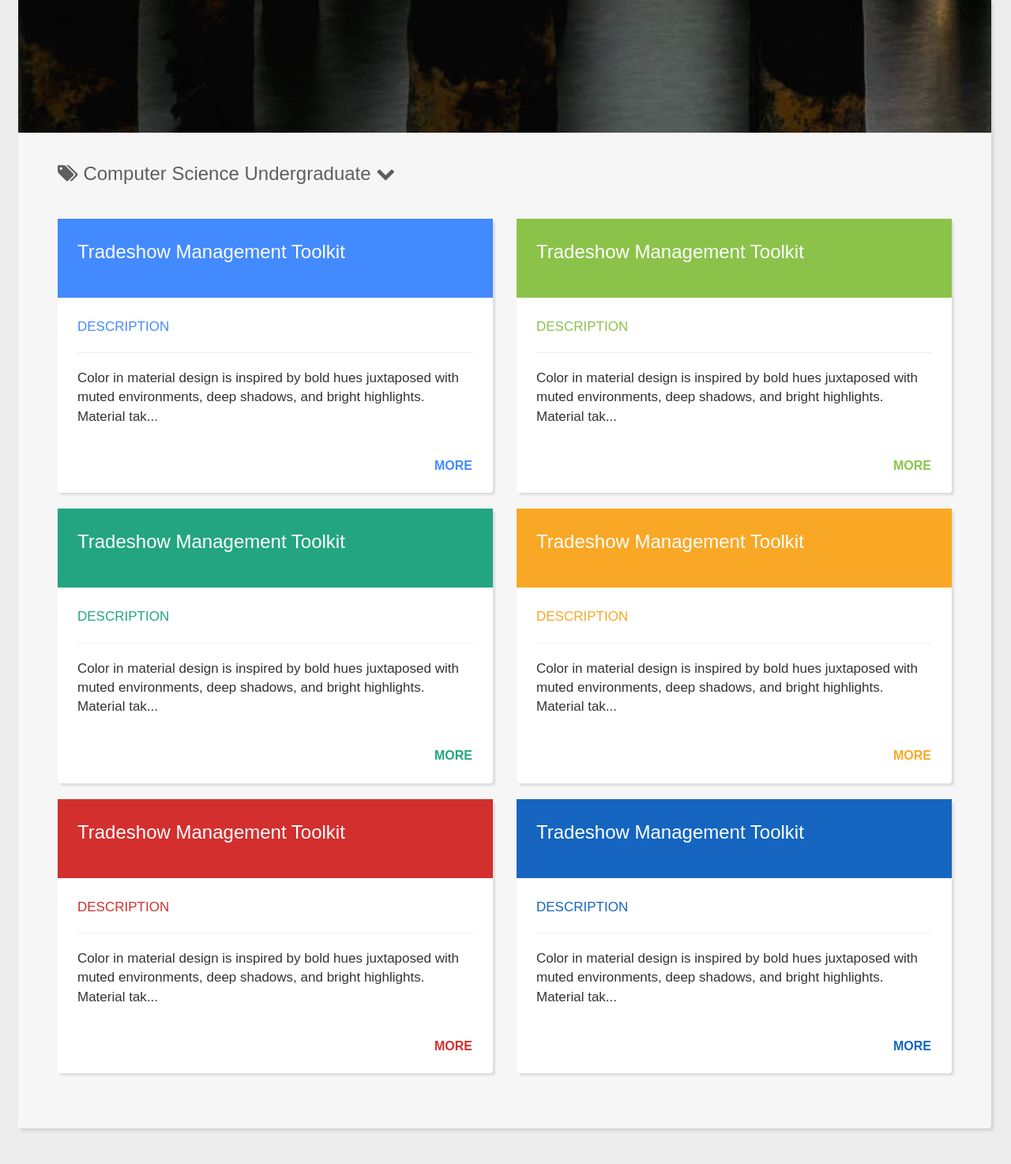
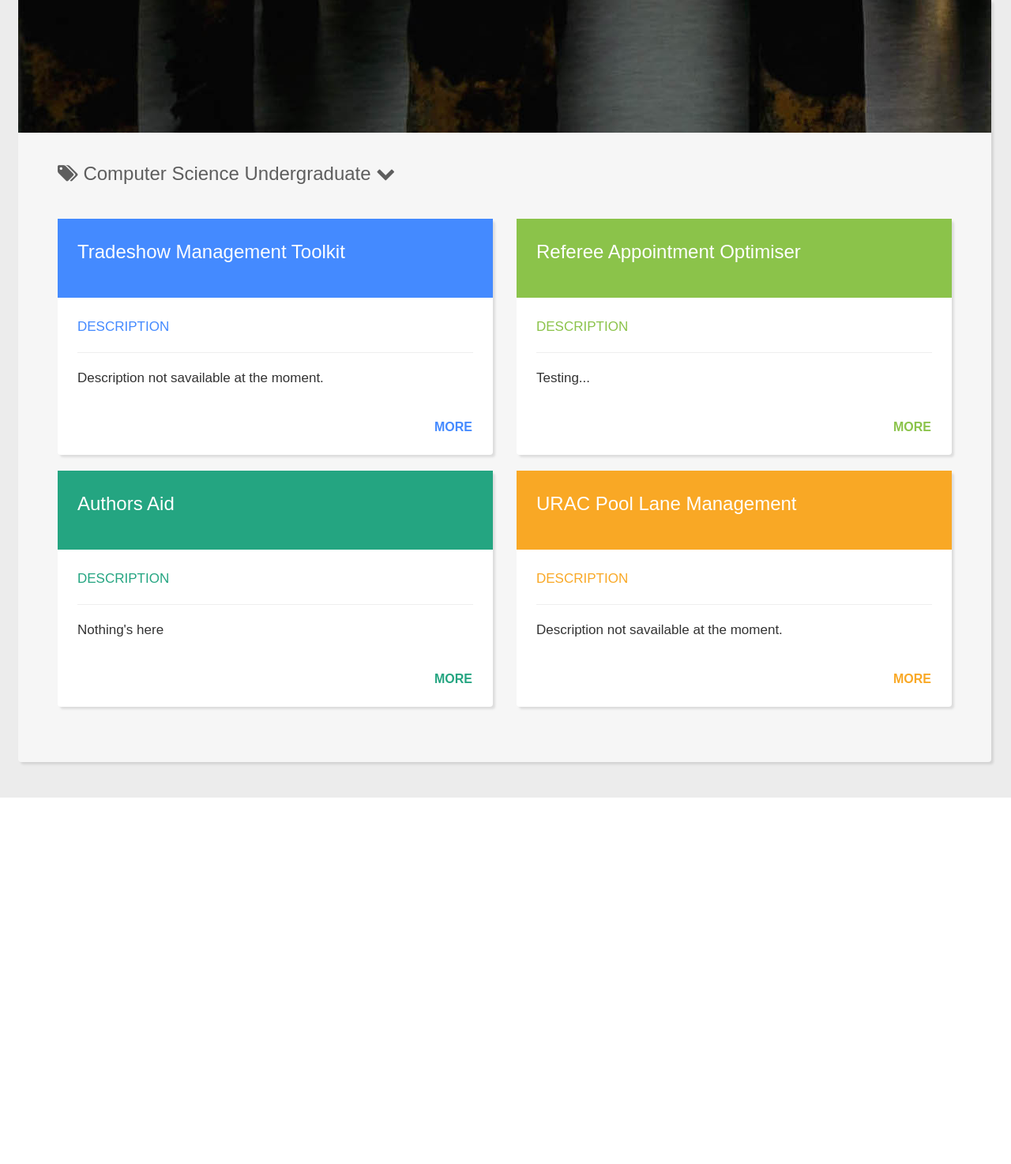
Before and after one commit to tommy2018/projectbaconx, a PHP site: page / in a window 1280 px wide. Shown: the part 181-1655 px from the top of the page at 79% size. After the commit the page ends 1191 px from the top, so only its background shows below. Run offline with PHP 8.4, Linux system fonts and the light colour scheme; some libraries are stand-ins or nearby versions.

Commit message:
For demo only

```diff
--- a/templates/template-home.php
+++ b/templates/template-home.php
@@ -49,6 +49,29 @@ $(document).ready(function(e) {
 		error: function(data) {
 			alert('error');
 		}
+	});
+
+	/* FOR DEMO ONLY */
+	var temp22 = $('.event_card_content_entity_card_buttons_area button');
+	temp22.on('click', function() {
+		window.location.href = '/project/1';
+	});
+
+	$('#event_card_dropdown_menu li').on('click', function() {
+
+		var current = $('#event_card_dropdown_menu_toggle span').html();
+
+		$('#event_card_dropdown_menu_toggle span').html($(this).html());
+		$(this).html(current);
+
+		if ($('#event_card_dropdown_menu_toggle span').html() == 'Computer Science Undergraduate') {
+			$('#event_card_content_area').show();
+			$('#empty_list').hide();
+		} else {
+			$('#event_card_content_area').hide();
+			$('#empty_list').show();
+		}
+
 	});
 });
 
@@ -128,7 +151,7 @@ function newProjectCard(id, name, description, index) {
                     <div class="event_card_content_entity_card_description_area">
                       <div class="event_card_content_text_color_1">DESCRIPTION</div>
                       <hr>
-                      <div>Color in material design is inspired by bold hues juxtaposed with muted environments, deep shadows, and bright highlights. Material tak...</div>
+                      <div>Description not savailable at the moment.</div>
                     </div>
                     <div class="event_card_content_entity_card_buttons_area">
                       <button class="text_button event_card_content_text_color_1">MORE</button>
@@ -138,11 +161,11 @@ function newProjectCard(id, name, description, index) {
                 </div>
                 <div class="col-lg-6">
                   <div class="card" >
-                    <div class="event_card_content_entity_card_title event_card_content_bg_color_2">Tradeshow Management Toolkit</div>
+                    <div class="event_card_content_entity_card_title event_card_content_bg_color_2">Referee Appointment Optimiser</div>
                     <div class="event_card_content_entity_card_description_area">
                       <div class="event_card_content_text_color_2">DESCRIPTION</div>
                       <hr>
-                      <div>Color in material design is inspired by bold hues juxtaposed with muted environments, deep shadows, and bright highlights. Material tak...</div>
+                      <div>Testing...</div>
                     </div>
                     <div class="event_card_content_entity_card_buttons_area">
                       <button class="text_button event_card_content_text_color_2">MORE</button>
@@ -154,11 +177,11 @@ function newProjectCard(id, name, description, index) {
               <div class="row">
                 <div class="col-lg-6">
                   <div class="card" >
-                    <div class="event_card_content_entity_card_title event_card_content_bg_color_3">Tradeshow Management Toolkit</div>
+                    <div class="event_card_content_entity_card_title event_card_content_bg_color_3">Authors Aid</div>
                     <div class="event_card_content_entity_card_description_area">
                       <div class="event_card_content_text_color_3">DESCRIPTION</div>
                       <hr>
-                      <div>Color in material design is inspired by bold hues juxtaposed with muted environments, deep shadows, and bright highlights. Material tak...</div>
+                      <div>Nothing's here</div>
                     </div>
                     <div class="event_card_content_entity_card_buttons_area">
                       <button class="text_button event_card_content_text_color_3">MORE</button>
@@ -168,11 +191,11 @@ function newProjectCard(id, name, description, index) {
                 </div>
                 <div class="col-lg-6">
                   <div class="card" >
-                    <div class="event_card_content_entity_card_title event_card_content_bg_color_4">Tradeshow Management Toolkit</div>
+                    <div class="event_card_content_entity_card_title event_card_content_bg_color_4">URAC Pool Lane Management</div>
                     <div class="event_card_content_entity_card_description_area">
                       <div class="event_card_content_text_color_4">DESCRIPTION</div>
                       <hr>
-                      <div>Color in material design is inspired by bold hues juxtaposed with muted environments, deep shadows, and bright highlights. Material tak...</div>
+                      <div>Description not savailable at the moment.</div>
                     </div>
                     <div class="event_card_content_entity_card_buttons_area">
                       <button class="text_button event_card_content_text_color_4">MORE</button>
@@ -181,7 +204,7 @@ function newProjectCard(id, name, description, index) {
                   </div>
                 </div>
               </div>
-              <div class="row">
+              <div class="row" style="display:none;">
                 <div class="col-lg-6">
                   <div class="card" >
                     <div class="event_card_content_entity_card_title event_card_content_bg_color_5">Tradeshow Management Toolkit</div>
@@ -212,7 +235,20 @@ function newProjectCard(id, name, description, index) {
                 </div>
               </div>
             </div>
+
+
+
+
+
+
+
           </div>
+
+          <div style="text-align:center; color:rgba(125,125,125,0.75); padding:100px; display:none;" id="empty_list">
+            EMPTY LIST
+          </div>
+
+
         </div>
       </div>
     </div>
--- a/templates/template-project.php
+++ b/templates/template-project.php
@@ -18,7 +18,7 @@
                   <div class="card_top"> <span class="card_title"><i class="fa fa-leaf"></i> INFORMATION<br>
                     </span> </div>
                   <div class="card_content"> Supervisor: Luke <br>
-                    Description: Something something and something......</div>
+                    Description: Description not savailable at the moment.</div>
                   <div class="bottom"> </div>
                 </div>
               </div>
```
